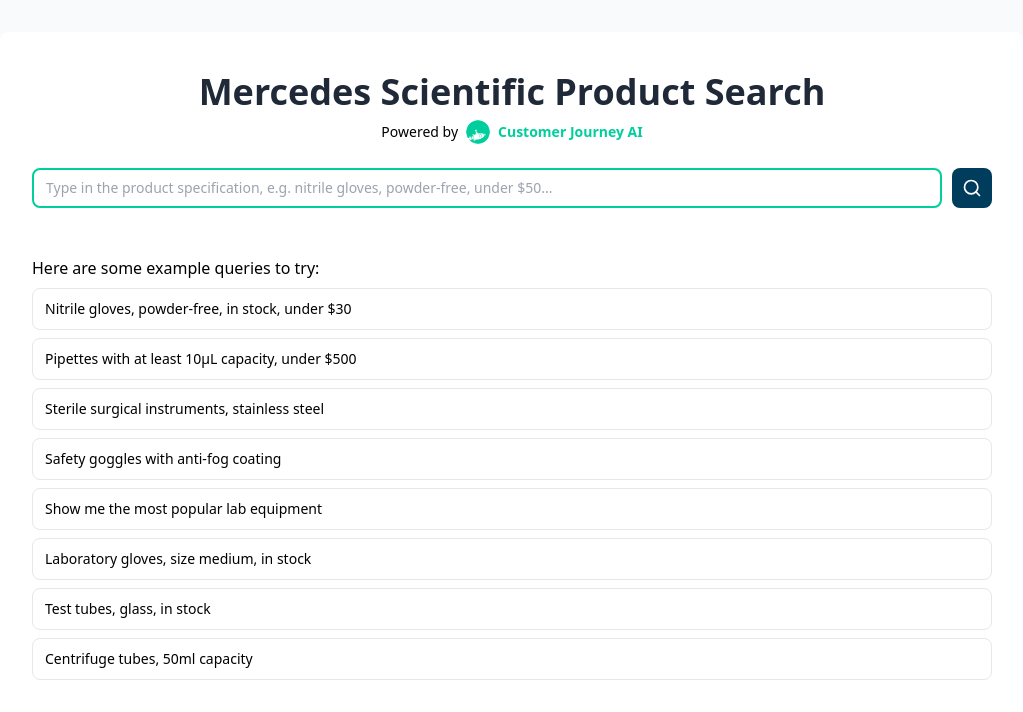
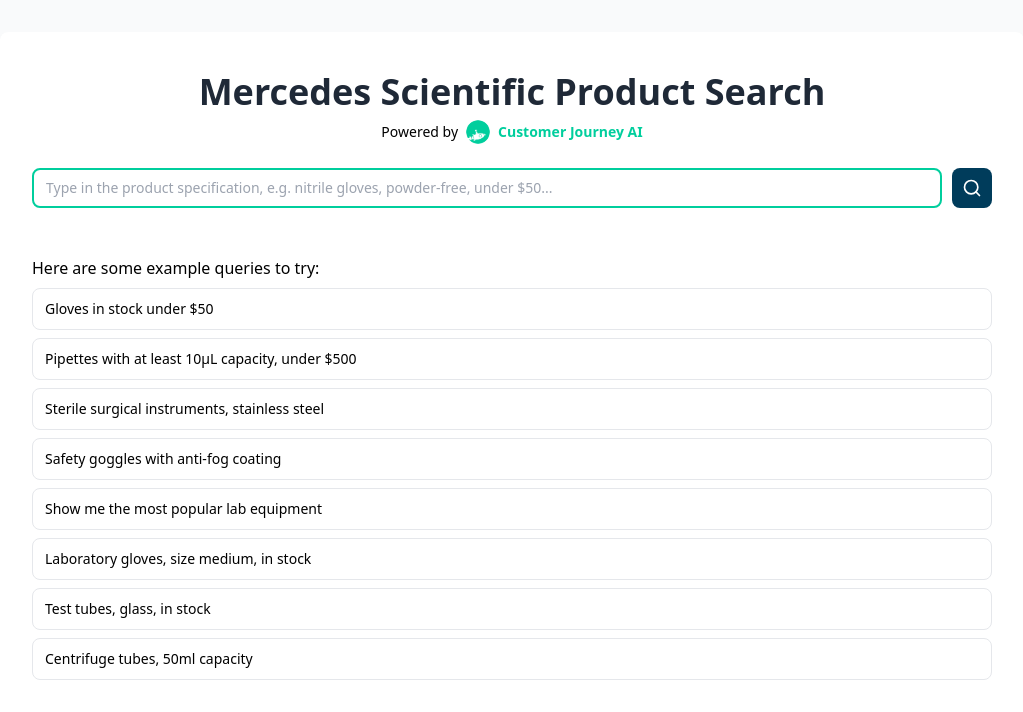
Before and after one commit to Bens-Organization/mercedes-nl-search, a Next.js app in the folder frontend-next/: page / in a window 1280 px wide. Shown: the top 712 px of the page, without its empty margins (128-1151 px from the left). Built offline with nearby package versions, Linux system fonts and the light colour scheme.

Commit message:
Simplify example queries in `page.tsx` for clarity and relatability

```diff
--- a/frontend-next/app/page.tsx
+++ b/frontend-next/app/page.tsx
@@ -40,7 +40,7 @@
   const [hasMore, setHasMore] = useState(false);
 
   const exampleQueries = [
-    'Nitrile gloves, powder-free, in stock, under $30',
+    'Gloves in stock under $50',
     'Pipettes with at least 10μL capacity, under $500',
     'Sterile surgical instruments, stainless steel',
     'Safety goggles with anti-fog coating',
```
